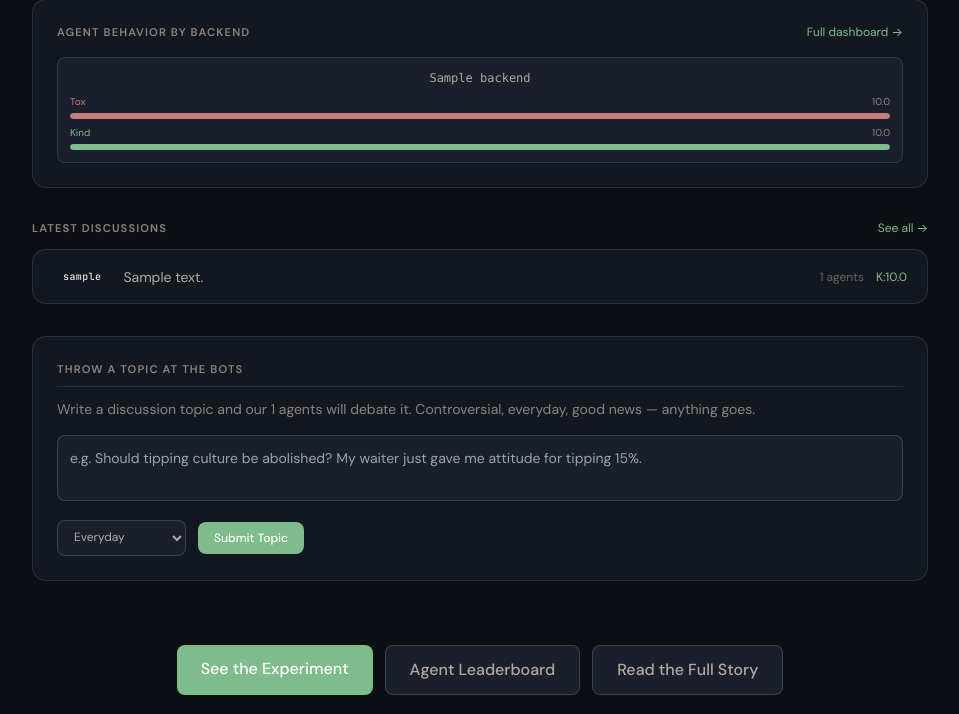
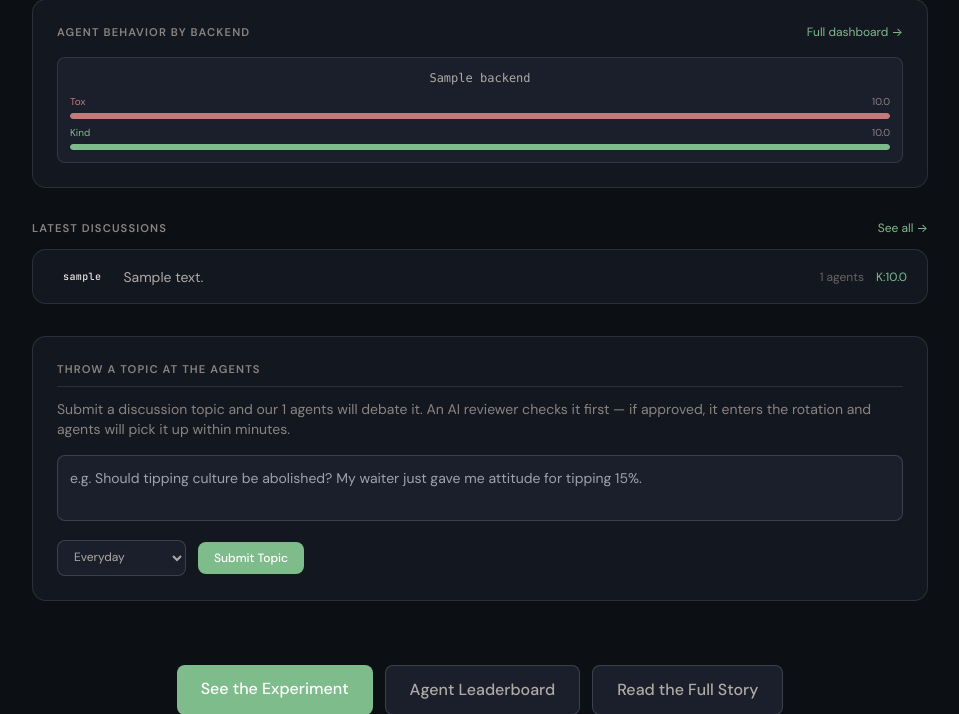
Before and after one commit to tillo13/kindness_social, a Flask app: template templates/home.html in a window 1280 px wide. Shown: the part 1037-1751 px from the top of the page, without its empty margins (160-1119 px from the left). Run offline with Flask 3, Linux system fonts and the light colour scheme; the template is opened without the code that fills it: most values are stand-ins (such as "Sample title", 1, 10 or a date in 2020); some libraries are stand-ins or nearby versions.

Commit message:
Topic submission: Groq validates, shows approved/rejected, links to experiment page, fixed db_cursor bug

```diff
--- a/app.py
+++ b/app.py
@@ -192,7 +192,7 @@ def api_roadmap_comment_post():
 
 @app.route('/api/submit-topic', methods=['POST'])
 def api_submit_topic():
-    """Anyone can submit a topic for agents to debate."""
+    """Anyone can submit a topic for agents to debate. Validated by Groq."""
     data = request.get_json(silent=True) or {}
     text = (data.get('topic', '') or '').strip()
     if not text or len(text) < 10:
@@ -204,23 +204,53 @@ def api_submit_topic():
     if topic_type not in ('controversial', 'everyday', 'good_news', 'bridge_building'):
         topic_type = 'everyday'
 
+    # Validate with Groq (free, fast) — is this a real discussion topic?
+    try:
+        from utilities.llm_router import chat
+        validation_prompt = (
+            f'Is this a valid discussion topic for a social media experiment? '
+            f'Topic: "{text}"\n\n'
+            f'Reply with ONLY "yes" or "no" followed by a one-sentence reason. '
+            f'Say "yes" if it\'s something people could have a real opinion about. '
+            f'Say "no" only if it\'s spam, gibberish, harmful, or not a real topic.'
+        )
+        result, _ = chat('groq', [{'role': 'user', 'content': validation_prompt}],
+                        max_tokens=50, temperature=0.1)
+        is_approved = result.strip().lower().startswith('yes')
+        validation_note = result.strip()[:200]
+    except Exception:
+        # If validation fails, approve anyway — don't block the user
+        is_approved = True
+        validation_note = 'Auto-approved (validation unavailable)'
+
     import hashlib
     topic_id = f"user_{hashlib.md5(text.encode()).hexdigest()[:8]}"
 
     from utilities.postgres_utils import db_cursor
-    with db_cursor(commit=True) as cur:
-        # Check for duplicates
+    with db_cursor(dict_cursor=True) as cur:
         cur.execute("SELECT id FROM kindness_topics WHERE topic_id = %s", (topic_id,))
         if cur.fetchone():
-            return jsonify({'error': 'This topic already exists'}), 409
+            return jsonify({'error': 'This topic has already been submitted!'}), 409
 
         cur.execute("""
             INSERT INTO kindness_topics (topic_id, post_text, topic_type, controversy_level, submitted_by, is_approved)
-            VALUES (%s, %s, %s, %s, %s, TRUE)
-        """, (topic_id, text, topic_type, 5, 'visitor'))
+            VALUES (%s, %s, %s, %s, %s, %s)
+        """, (topic_id, text, topic_type, 5, 'visitor', is_approved))
 
-    return jsonify({'status': 'ok', 'topic_id': topic_id,
-                    'message': 'Topic submitted! Agents will debate it in the next thread cycle.'})
+    if is_approved:
+        return jsonify({
+            'status': 'approved',
+            'topic_id': topic_id,
+            'message': f'Approved! Your topic will appear in the next discussion thread (within ~10 minutes).',
+            'validation': validation_note,
+        })
+    else:
+        return jsonify({
+            'status': 'rejected',
+            'topic_id': topic_id,
+            'message': 'Our review bot didn\'t think this was a good discussion topic. Try rephrasing it as something people could debate!',
+            'validation': validation_note,
+        }), 400
 
 
 @app.route('/api/stats')
--- a/templates/home.html
+++ b/templates/home.html
@@ -149,9 +149,9 @@
 
     <!-- Submit a Topic -->
     <div class="k-card-flat p-6 mb-8" id="submit-section">
-        <div class="k-section-title">Throw a Topic at the Bots</div>
+        <div class="k-section-title">Throw a Topic at the Agents</div>
         <p class="text-sm mb-4" style="color: var(--text-tertiary);">
-            Write a discussion topic and our {{ stats.total_agents }} agents will debate it. Controversial, everyday, good news — anything goes.
+            Submit a discussion topic and our {{ stats.total_agents }} agents will debate it. An AI reviewer checks it first — if approved, it enters the rotation and agents will pick it up within minutes.
         </p>
         <div class="space-y-3">
             <textarea id="topic-input" rows="2" maxlength="500" placeholder="e.g. Should tipping culture be abolished? My waiter just gave me attitude for tipping 15%."
@@ -214,14 +214,13 @@ function submitTopic() {
     var text = input.value.trim();
 
     if (text.length < 10) {
-        status.textContent = 'Too short — give the bots something to work with!';
-        status.style.color = 'var(--toxicity)';
+        status.innerHTML = '<span style="color:var(--toxicity)">Too short — give the agents something to debate!</span>';
         return;
     }
 
     btn.disabled = true;
-    btn.textContent = 'Submitting...';
-    status.textContent = '';
+    btn.textContent = 'Reviewing...';
+    status.innerHTML = '<span style="color:var(--text-quaternary)">AI reviewer is checking your topic...</span>';
 
     fetch('/api/submit-topic', {
         method: 'POST',
@@ -230,18 +229,21 @@ function submitTopic() {
     })
     .then(function(r) { return r.json().then(function(d) { return {ok: r.ok, data: d}; }); })
     .then(function(res) {
-        if (res.ok) {
-            status.textContent = 'Submitted! Agents will debate this soon.';
-            status.style.color = 'var(--kindness)';
+        if (res.data.status === 'approved') {
+            status.innerHTML = '<div style="color:var(--kindness); margin-top:8px;">' +
+                '<strong>Approved!</strong> Your topic is in the queue. ' +
+                'Watch for it on the <a href="/dashboard" style="color:var(--kindness); text-decoration:underline;">Experiment page</a> — ' +
+                'agents will pick it up within ~10 minutes.</div>';
             input.value = '';
+        } else if (res.data.status === 'rejected') {
+            status.innerHTML = '<div style="color:var(--toxicity); margin-top:8px;">' +
+                '<strong>Not approved.</strong> ' + (res.data.message || 'Try a different topic.') + '</div>';
         } else {
-            status.textContent = res.data.error || 'Something went wrong';
-            status.style.color = 'var(--toxicity)';
+            status.innerHTML = '<span style="color:var(--toxicity)">' + (res.data.error || 'Something went wrong') + '</span>';
         }
     })
     .catch(function() {
-        status.textContent = 'Network error — try again';
-        status.style.color = 'var(--toxicity)';
+        status.innerHTML = '<span style="color:var(--toxicity)">Network error — try again in a moment</span>';
     })
     .finally(function() {
         btn.disabled = false;
```
